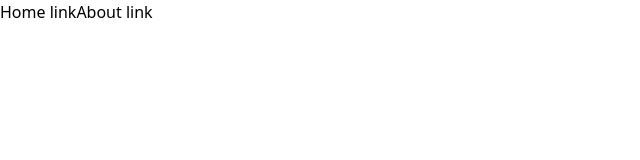
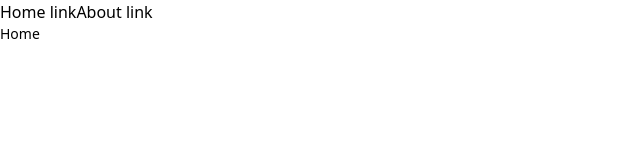
Before and after one commit to lishtvan/react-project-template, a React (Vite) app: page / in a window 1280 px wide. Shown: the top 160 px of the page, without its empty margins (0-640 px from the left). Built offline with nearby package versions, Linux system fonts and the light colour scheme.

Commit message:
add index and 404 routes

```diff
--- a/src/common/components/NavBar.jsx
+++ b/src/common/components/NavBar.jsx
@@ -4,7 +4,7 @@ import { Link } from 'react-router-dom';
 const NavBar = () => {
   return (
     <nav>
-      <Link to="/home">Home link</Link>
+      <Link to="/">Home link</Link>
       <Link to="/about">About link</Link>
     </nav>
   );
--- /dev/null
+++ b/src/pages/404/index.jsx
@@ -0,0 +1,7 @@
+import React from 'react';
+
+const Page404 = () => {
+  return <div>Page not found!</div>;
+};
+
+export { Page404 };
--- a/src/pages/index.js
+++ b/src/pages/index.js
@@ -1,2 +1,3 @@
 export { About } from './about';
 export { Home } from './home';
+export { Page404 } from './404';
--- a/src/router/index.jsx
+++ b/src/router/index.jsx
@@ -1,16 +1,19 @@
 import React from 'react';
 import { Route, Routes } from 'react-router-dom';
 import App from '../App';
-import { About, Home } from '../pages';
+import { About, Home, Page404 } from '../pages';
 
 const AppRouter = () => {
   return (
-    <Routes>
-      <Route path="/" element={<App />}>
-        <Route path="about" element={<About />} />
-        <Route path="home" element={<Home />} />
-      </Route>
-    </Routes>
+    <>
+      <Routes>
+        <Route path="/" element={<App />}>
+          <Route index element={<Home />} />
+          <Route path="about" element={<About />} />
+          <Route path="*" element={<Page404 />} />
+        </Route>
+      </Routes>
+    </>
   );
 };
 
```
